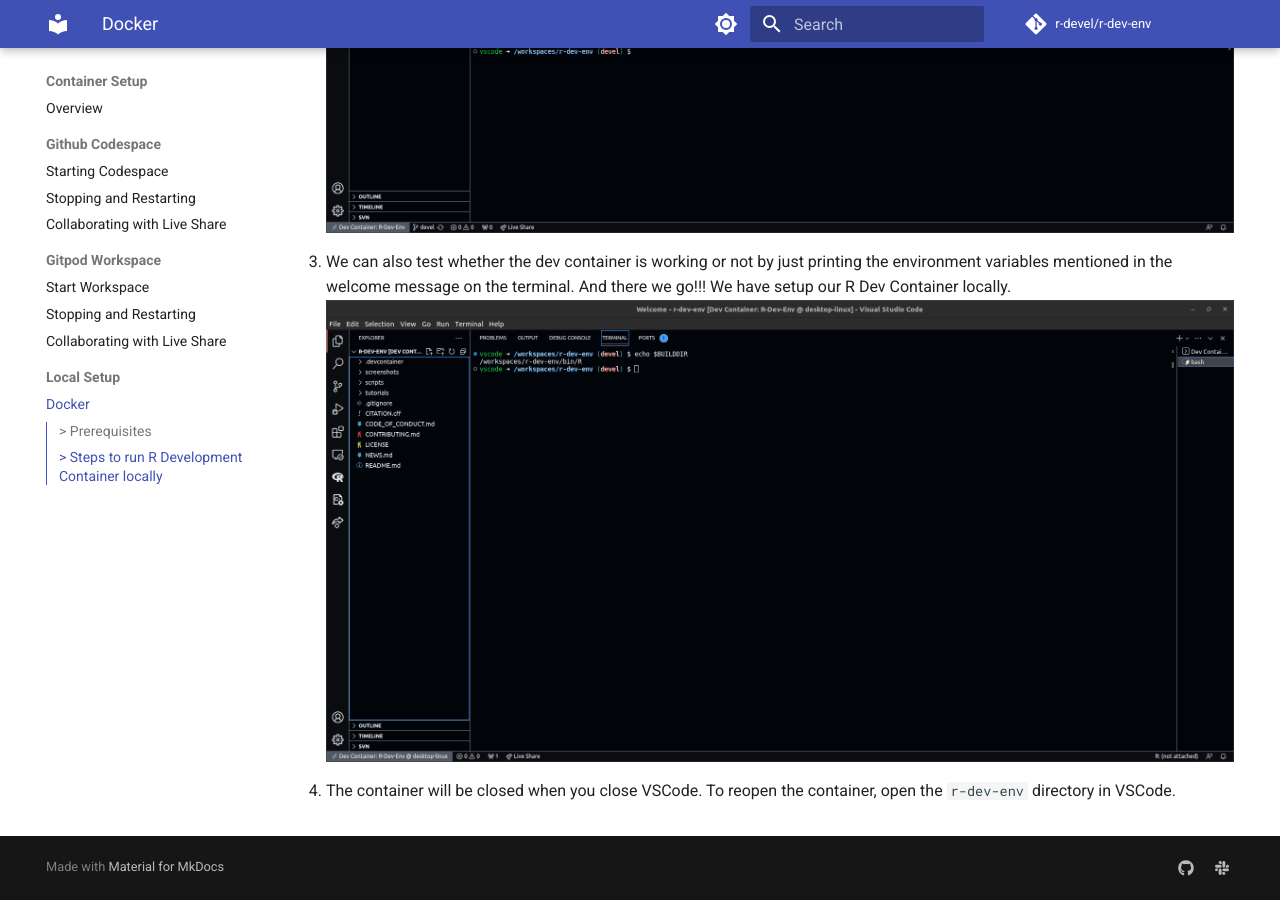
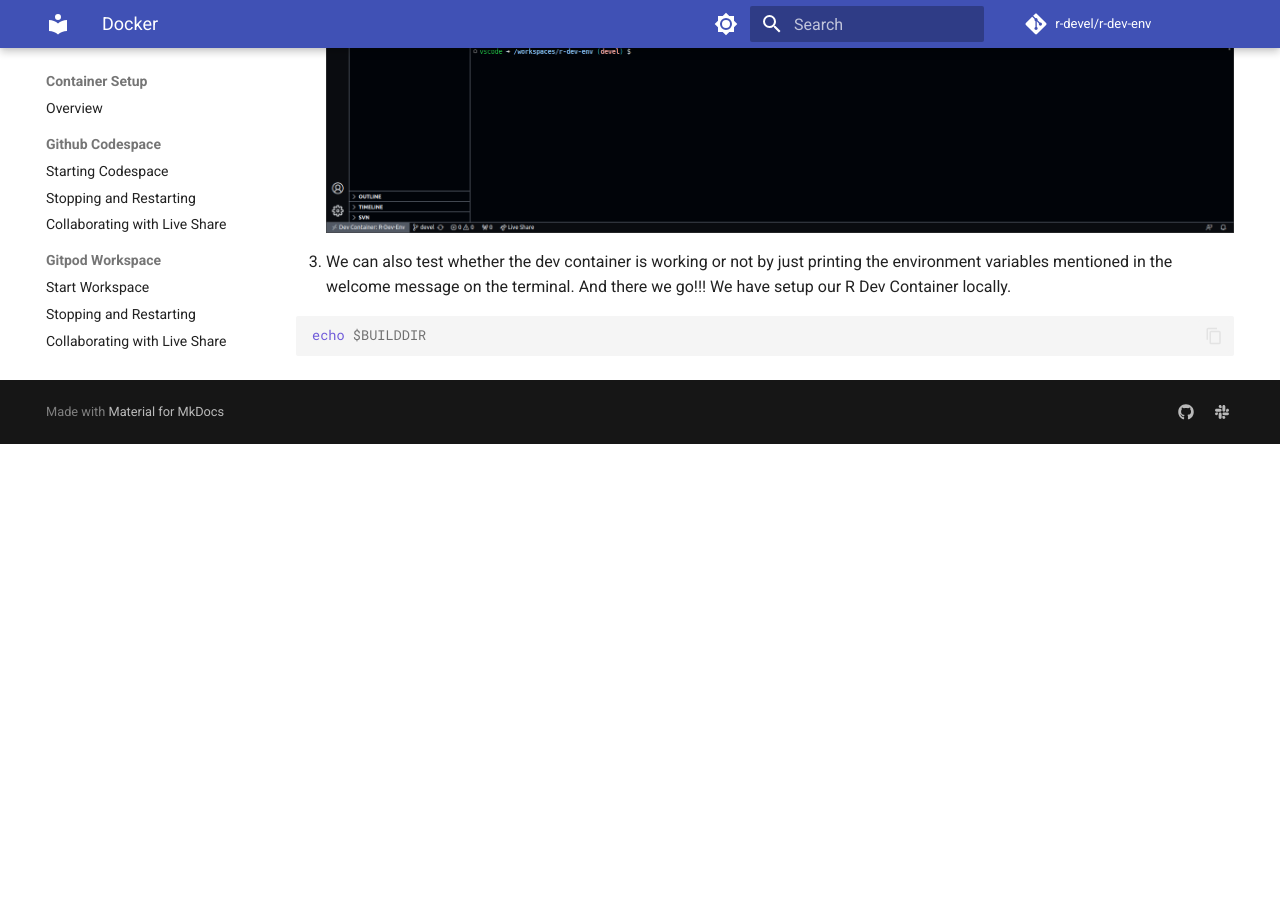
Before and after one commit to r-devel/r-dev-env, an MkDocs documentation site: the page built from docs/container_setup/local_setup/localsetup.md, in a window 1280 px wide and 900 px high, scrolled down 1658 px. Built offline with MkDocs 1.6.1 and Material for MkDocs 9.7.7, drawn with Linux system fonts in a browser that asks for light colours; comment, search, counter and statistics services are not loaded; after the commit the page ends 2102 px from its top, so only the background shows below that.

Commit message:
Use console and Rconsole fenced code blocks for input/output examples (closes #210)

````diff
--- a/docs/container_setup/local_setup/localsetup.md
+++ b/docs/container_setup/local_setup/localsetup.md
@@ -52,13 +52,14 @@ systemctl start docker
 in Dev Container.  Click on `Reopen in DevContainer` button.  ![start
 localsetup](../../assets/rdev13.png)
 
-7. After clicking on that button we will see our container is getting ready. It
+7. After clicking on that button we will see our container is getting
+ready. It
 will take some time. So till that time you can have coffee :) ![start
 localsetup](../../assets/rdev24.png)
 8. We can also test whether the dev container is working or not by just printing
-the environment variables mentioned in the welcome message on the terminal. And
-there we go!!! We have setup our R Dev Container locally.  ![start
-localsetup](../../assets/rdev25.png)
+the environment variables mentioned in the welcome message on the
+terminal. And there we go!!! We have setup our R Dev Container locally.
 
-9. The container will be closed when you close VSCode. To reopen the container,
-   open the `r-dev-env` directory in VSCode.
+   ```bash
+   echo $BUILDDIR
+   ```
````
Also changed, not shown: docs/tutorials/running_r.md (+4 -0 lines), 1 other file.
